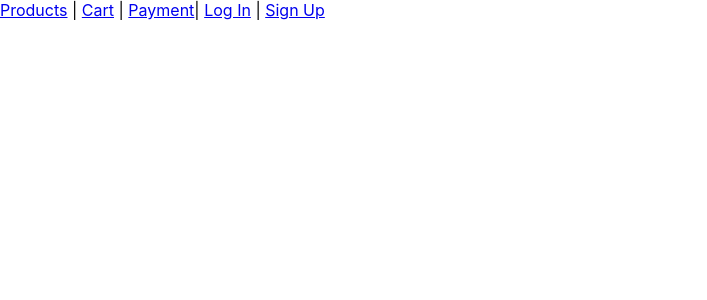
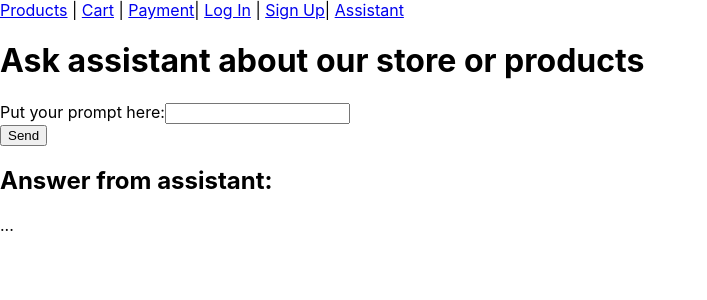
Before and after one commit to JustynaGargula/VariousTechnologies, a React (Create React App) app in the folder Zadanie5/react-app/: page /assistant in a window 1280 px wide. Shown: the top 300 px of the page, without its empty margins (0-707 px from the left). Built offline with nearby package versions, Linux system fonts and the light colour scheme.

Commit message:
Added assistant interface in the frontend part

```diff
--- /dev/null
+++ b/Zadanie5/react-app/src/Components/Assistant.js
@@ -0,0 +1,39 @@
+import axios from "axios";
+import {useState} from "react";
+
+function Assistant(){
+    const [answer, setAnswer] = useState("...")
+    async function handlePrompt(e) {
+        e.preventDefault()
+        setAnswer("Waiting for answer...")
+        const url = "http://localhost:8000/ask"
+        const form = e.target;
+        const prompt = form.elements.prompt.value
+        try {
+            const res = await axios.post(url, {
+                "prompt": prompt
+            })
+            setAnswer(res.data)
+        } catch(err) {
+            setAnswer("Got error: "+err)
+        }
+    }
+
+    return(
+        <div>
+            <h1>Ask assistant about our store or products</h1>
+            <form onSubmit={handlePrompt}>
+                <div>
+                    <label id="prompt">Put your prompt here:</label>
+                    <input type="text" name="prompt"></input>
+                </div>
+
+                <button type="submit">Send</button>
+            </form>
+            <h2>Answer from assistant:</h2>
+            <p>{answer}</p>
+        </div>
+    )
+}
+
+export default Assistant
--- a/Zadanie5/react-app/src/index.js
+++ b/Zadanie5/react-app/src/index.js
@@ -8,6 +8,7 @@ import Cart from "./Components/Cart";
 import {BrowserRouter as Router, Link, Route, Routes} from "react-router-dom";
 import Login from "./Components/Login";
 import SignUp from "./Components/SignUp";
+import Assistant from "./Components/Assistant";
 
 function Index() {
     const [cartItems, setCartItems] = useState([]);
@@ -32,6 +33,7 @@ function Index() {
             <nav>
                 <Link to="/">Products</Link> | <Link to="/cart">Cart</Link> | <Link to="/payment">Payment</Link>
                 | <Link to="/login">Log In</Link> | <Link to="/signup">Sign Up</Link>
+                | <Link to="/assistant">Assistant</Link>
             </nav>
 
             <Routes>
@@ -40,6 +42,7 @@ function Index() {
                 <Route path="/payment" element={<Payment></Payment>}></Route>
                 <Route path="/login" element={<Login></Login>}></Route>
                 <Route path="/signup" element={<SignUp></SignUp>}></Route>
+                <Route path="/assistant" element={<Assistant></Assistant>}></Route>
             </Routes>
         </Router>
     );
```
Also changed, not shown: 1 other file (tests, documents, lock files or other folders).
